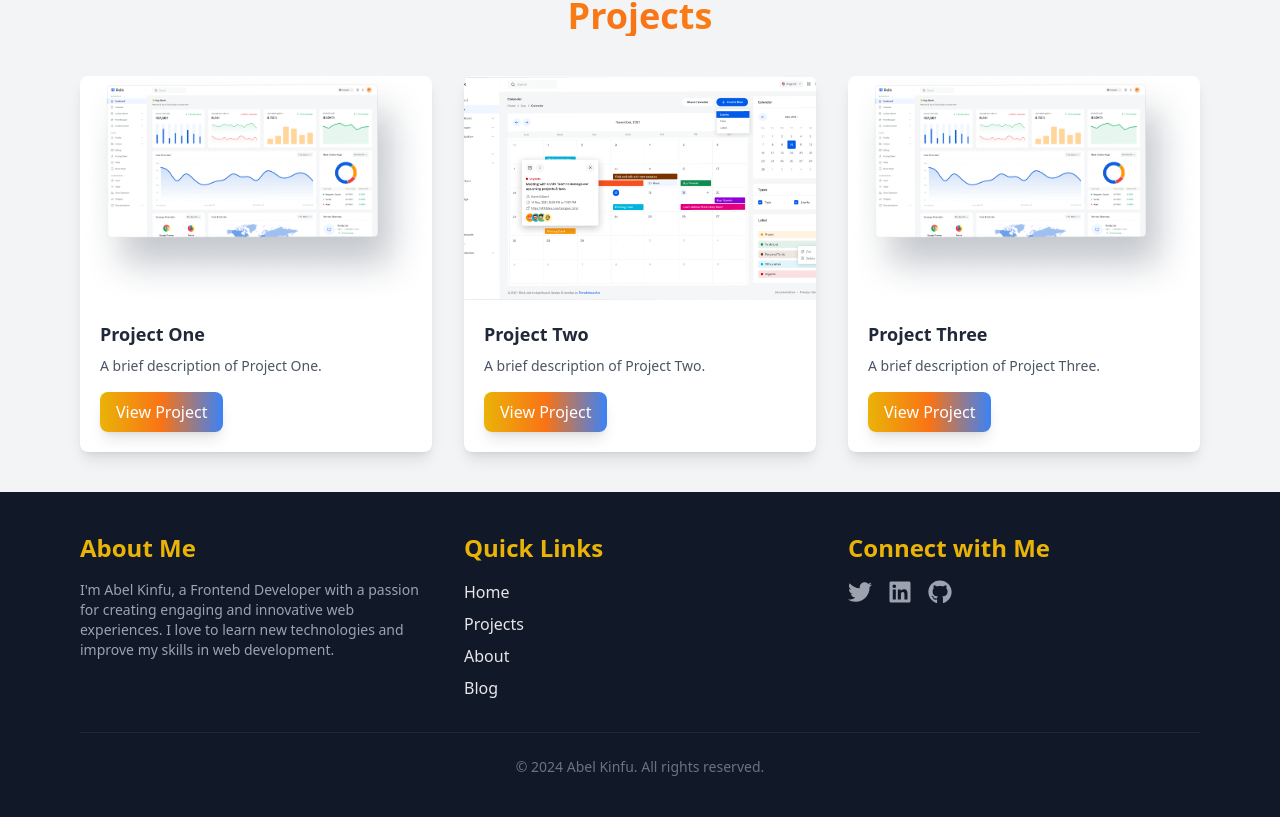
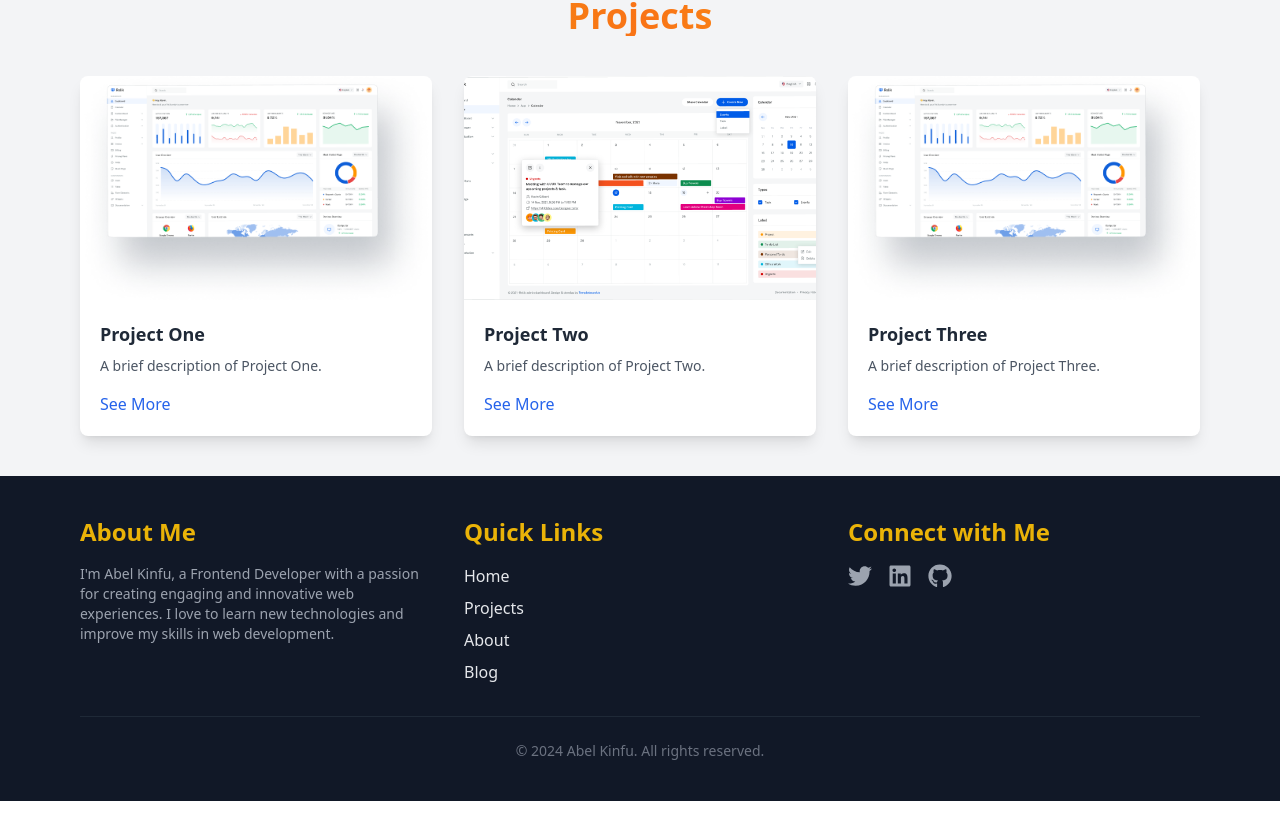
Before and after one commit to abel12-tech/my-portfolio, a React (Create React App) app: page / in a window 1280 px wide. Shown: the part 1492-2309 px from the top of the page. Built offline with nearby package versions, Linux system fonts and the light colour scheme.

Commit message:
some page and sections are added

```diff
--- a/src/components/Footer.jsx
+++ b/src/components/Footer.jsx
@@ -23,12 +23,12 @@ export default function Footer() {
                 </a>
               </li>
               <li>
-                <a href="/projects" className="hover:text-yellow-500 transition-colors">
+                <a href="/" className="hover:text-yellow-500 transition-colors">
                   Projects
                 </a>
               </li>
               <li>
-                <a href="/about" className="hover:text-yellow-500 transition-colors">
+                <a href="/" className="hover:text-yellow-500 transition-colors">
                   About
                 </a>
               </li>
--- a/src/components/Projects.jsx
+++ b/src/components/Projects.jsx
@@ -1,7 +1,7 @@
-import { motion } from 'framer-motion';
-import projectImage1 from '../assets/01 Dashboard _ Vertical 1.png';
-import projectImage2 from '../assets/06 Apps _ Calendar _ This Month 1.png';
-import projectImage3 from '../assets/01 Dashboard _ Vertical 1.png';
+import { motion } from "framer-motion";
+import projectImage1 from "../assets/01 Dashboard _ Vertical 1.png";
+import projectImage2 from "../assets/06 Apps _ Calendar _ This Month 1.png";
+import projectImage3 from "../assets/01 Dashboard _ Vertical 1.png";
 
 const projects = [
   {
@@ -57,9 +57,9 @@ export default function Projects() {
               </p>
               <a
                 href={project.link}
-                className="inline-block bg-gradient-to-r from-yellow-500 via-blue-500 via-blue-400 via-orange-500 to-blue-500 text-white px-4 py-2 rounded-lg shadow-lg"
+                className="text-blue-600 dark:text-blue-400 hover:underline hover:text-blue-800 dark:hover:text-blue-600 transition-colors"
               >
-                View Project
+                See More
               </a>
             </div>
           </motion.div>
```
